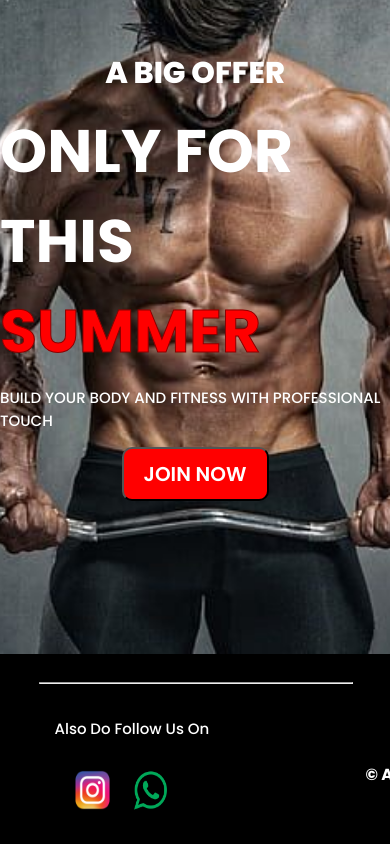
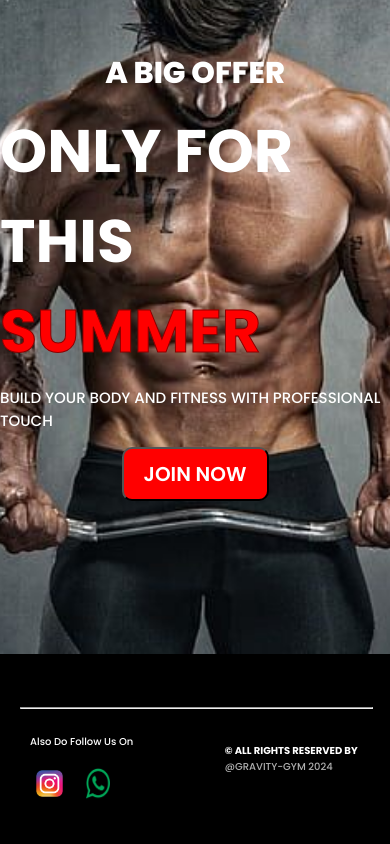
Before and after one commit to MuhammadTaha01/gym, a React (Vite) app: page / in a window 390 px wide. Shown: the part 4465-5309 px from the top of the page. Built offline with nearby package versions, Linux system fonts and the light colour scheme; a web font is replaced by a local one.

Commit message:
Footer was make responsive for mobile screen upto 480px

```diff
--- a/src/componentsCSS/footer.css
+++ b/src/componentsCSS/footer.css
@@ -78,3 +78,53 @@
     border-radius: 10px;
     background-color: rgba(174, 174, 174, 0.588);
 }
+
+/* This section is for responsiveness */
+@media (max-width: 480px)
+{
+    .Footer-Container
+    {
+        padding: 0;
+        margin: 0;
+        width: 90%;
+        padding-left: 5%;
+    }
+    .Footer-Container hr
+    {
+        margin-top: 15%;
+    }
+    .Social-Media-Container
+    {
+        width: 50%;
+    }
+    .Social-And-Rights-Container
+    {
+        gap: 100px;
+        margin: 0;
+        margin-bottom: 10%;
+        display: flex;
+    }
+    .Social-Media-Container .instaImg
+    {
+        margin: 0;
+        padding-left: 12%;
+        height: 35px;
+        width: 35px;
+    }
+    .Social-Media-Container .whatsappImg
+    {
+        margin: 0;
+        padding-left: 10%;
+        height: 35px;
+        width: 40px;
+    }
+    .Social-And-Rights-Container h5
+    {
+        font-size: 10px;
+    }
+    .Rights-Container h4
+    {
+        white-space: wrap;
+        font-size: 10px;
+    }
+}
```
